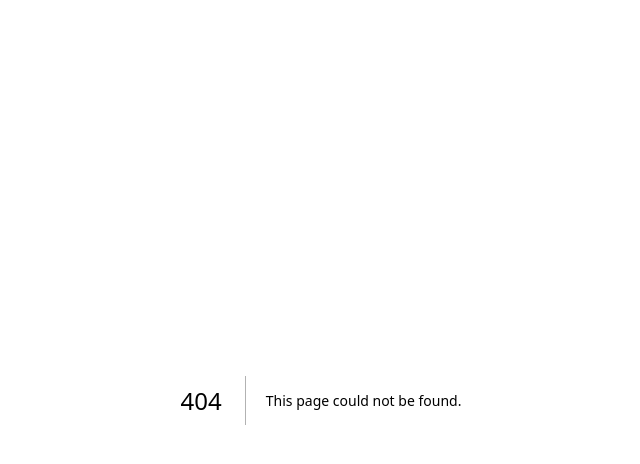
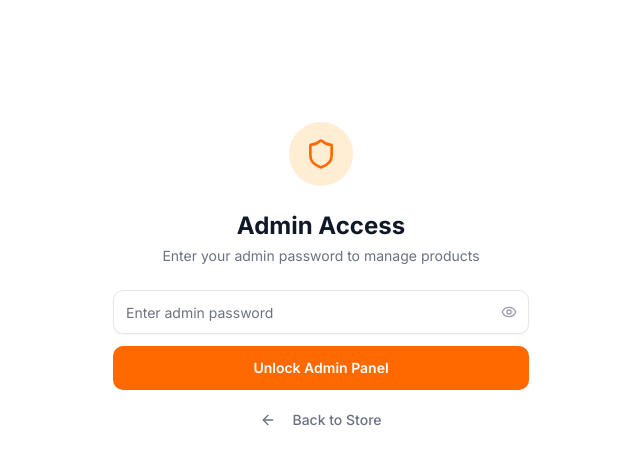
Before and after one commit to samkitjain2210/Js-global-hub, a Next.js app: page /admin in a window 1280 px wide. Before the commit this address had no page. Shown: the top 464 px of the page, without its empty margins (319-959 px from the left). Built offline with nearby package versions, Linux system fonts and the light colour scheme.

Commit message:
Create AdminPage component with AdminPanel

```diff
--- /dev/null
+++ b/src/app/admin/page.tsx
@@ -0,0 +1,5 @@
+import AdminPanel from '@/components/AdminPanel'
+
+export default function AdminPage() {
+  return <AdminPanel />
+}
```
